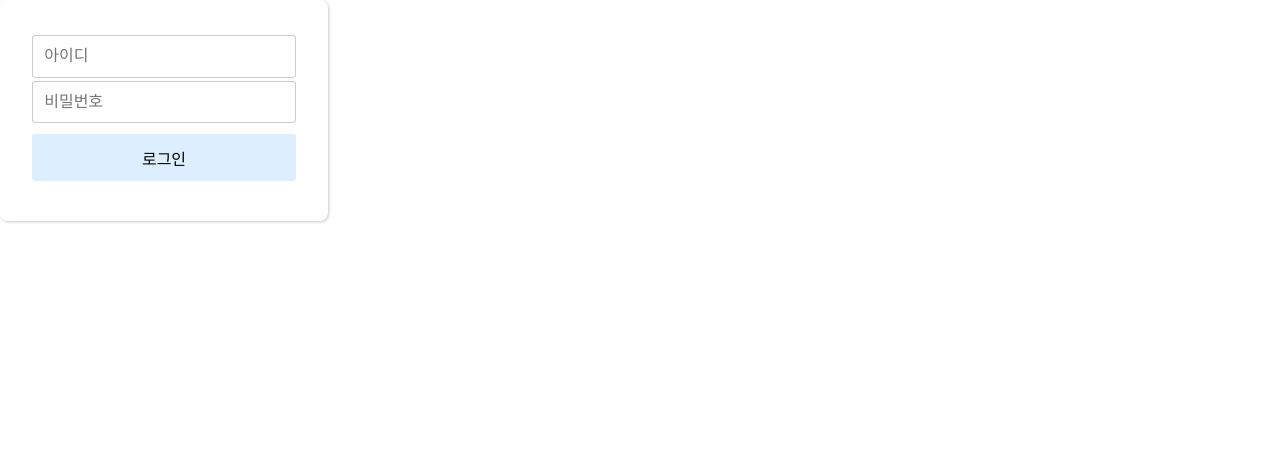
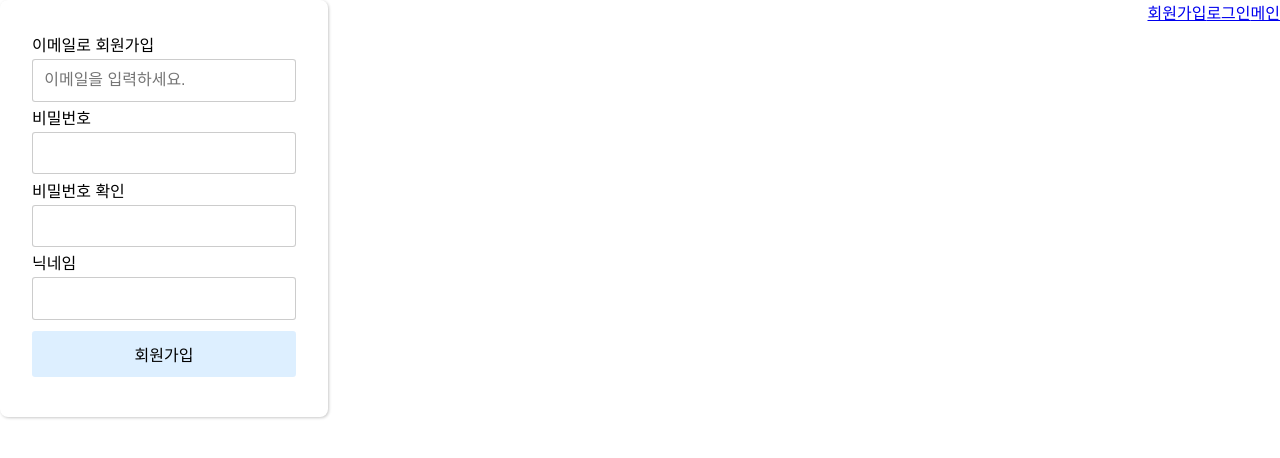
Before and after one commit to high2092/Blog, a React (Create React App) app in the folder client/: page /register in a window 1280 px wide. Shown: the top 458 px of the page. Built offline with nearby package versions, Linux system fonts and the light colour scheme.

Commit message:
Feat: 회원가입 페이지 프로토타입

```diff
--- a/client/package.json
+++ b/client/package.json
@@ -6,8 +6,10 @@
     "@testing-library/jest-dom": "^5.11.9",
     "@testing-library/react": "^11.2.5",
     "@testing-library/user-event": "^12.7.3",
+    "axios": "^0.21.1",
     "react": "^17.0.1",
     "react-dom": "^17.0.1",
+    "react-router-dom": "^5.2.0",
     "react-scripts": "4.0.3",
     "web-vitals": "^1.1.0"
   },
--- a/client/src/App.js
+++ b/client/src/App.js
@@ -1,9 +1,20 @@
 import './App.css';
+import { BrowserRouter as Router, Route } from 'react-router-dom';
+import SignUp from './SignUp';
 import Login from './Login';
+import Main from './Main';
+import Nav from './Nav';
 
 function App() {
   return (
-    <Login/>
+    <>
+      <Nav />
+      <Router>
+        <Route path='/register' component={SignUp} />
+        <Route path='/Login' component={Login} />
+        <Route path='/Main' component={Main} />
+      </Router>
+    </>
   );
 }
 
--- /dev/null
+++ b/client/src/Main.js
@@ -0,0 +1,9 @@
+function Main() {
+  return (
+    <>
+      hiaf
+    </>
+  );
+}
+
+export default Main;
--- /dev/null
+++ b/client/src/Nav.css
@@ -0,0 +1,3 @@
+nav {
+  float: right;
+}
--- /dev/null
+++ b/client/src/Nav.js
@@ -0,0 +1,13 @@
+import './Nav.css'
+
+function Nav() {
+  return (
+    <nav>
+      <a href='register'>회원가입</a>
+      <a href='Login'>로그인</a>
+      <a href='Main'>메인</a>
+    </nav>
+  );
+}
+
+export default Nav;
--- /dev/null
+++ b/client/src/SignUp.css
@@ -0,0 +1,32 @@
+.container {
+  padding: 2rem;
+  width: max-content;
+  box-shadow: 1px 1px 3px rgba(0, 0, 0, 0.212);
+  border-radius: 0.5rem;
+}
+
+input, button {
+  font-size: 1rem;
+  padding: 0.7rem;
+  border-radius: 0.2rem;
+}
+input {
+  /* css 적용 우선순위 실험 */
+  /* display: block; */
+  width: 15rem;
+  margin: 0.2rem 0;
+  border: 1px solid rgba(0, 0, 0, 0.2);
+}
+
+button {
+  display: inline;
+  margin: 0.5rem 0;
+  width: 16.5rem;
+  background-color: rgb(221, 239, 255);
+  border: none;
+  outline: none;
+}
+
+button:hover {
+  background-color: rgb(204, 231, 255);
+}
--- /dev/null
+++ b/client/src/SignUp.js
@@ -0,0 +1,88 @@
+import React, {useState} from 'react';
+import axios from 'axios';
+import './SignUp.css';
+
+function SignUp() {
+
+  const [email, setEmail] = useState("");
+  const emailHandler = (e) => {
+    e.preventDefault();
+    setEmail(e.target.value);
+  }
+
+  const [password, setPassword] = useState("");
+  const passwordHandler = (e) => {
+    e.preventDefault();
+    setPassword(e.target.value);
+  }
+  const [passwordChk, setPasswordChk] = useState("");
+  const passwordChkHandler = (e) => {
+    e.preventDefault();
+    setPasswordChk(e.target.value);
+  }
+
+  const [nickname, setNickname] = useState("");
+  const nicknameHandler = (e) => {
+    e.preventDefault();
+    setNickname(e.target.value);
+  }
+
+  const submitHandler = (e) => {
+    e.preventDefault();
+
+    var cnt = 0;
+    var alertStr = '';
+    if (email.length > 40) {
+      alertStr += `${++cnt}. 이메일은 40자 이하여야 합니다.\n`;
+    }
+    var emailFormat = /^\w+([\.-]?\w+)*@\w+([\.-]?\w+)*(\.\w{2,3})+$/;
+    if (!emailFormat.test(email)) {
+      alertStr += `${++cnt}. 이메일이 형식에 맞지 않습니다.\n`;
+    }
+    if (password.length < 8) {
+      alertStr += `${++cnt}. 비밀번호는 8자리 이상이어야 합니다.\n`;
+    }
+    if (password !== passwordChk) {
+      alertStr += `${++cnt}. 비밀번호가 맞지 않습니다.\n`;
+    }
+    if (nickname.length > 12) {
+      alertStr += `${++cnt}. 닉네임은 12자 이하여야 합니다.\n`;
+    }
+    var nicknameFormat = /^[가-힣a-zA-Z]+$/;
+    if (!nicknameFormat.test(nickname)) {
+      alertStr += `${++cnt}. 닉네임은 한글과 영어로만 이루어져야 합니다.\n`;
+    }
+
+    // TODO: post 구현
+    if (cnt !== 0) alert(alertStr);
+    console.log(`
+      이메일: ${email}
+      비밀번호: ${password}
+      비밀번호 확인: ${passwordChk}
+      닉네임: ${nickname}
+    `
+    );
+
+    axios.post('/register/check', {
+      nickname: "lolmc",
+      email: "lsh000805@naver.com"
+    })
+
+  }
+  return (
+    <form method="post" className="container" onSubmit={submitHandler}>
+      <label htmlFor="sign-up-with-email">이메일로 회원가입</label>
+      <input type="text" value={email} placeholder="이메일을 입력하세요." id="sign-up-with-email" onChange={emailHandler}></input>
+      <label htmlFor="password">비밀번호</label>
+      <input type="password" id="password" onChange={passwordHandler}></input>
+      <label htmlFor="chk-password">비밀번호 확인</label>
+      <input type="password" id="chk-password" onChange={passwordChkHandler}></input>
+      <label htmlFor="nickname">닉네임</label>
+      <input type="text" id="nickname" onChange={nicknameHandler}></input>
+
+      <button type="submit">회원가입</button>
+    </form>
+  );
+}
+
+export default SignUp;
```
Also changed, not shown: 1 other file (tests, documents, lock files or other folders).
